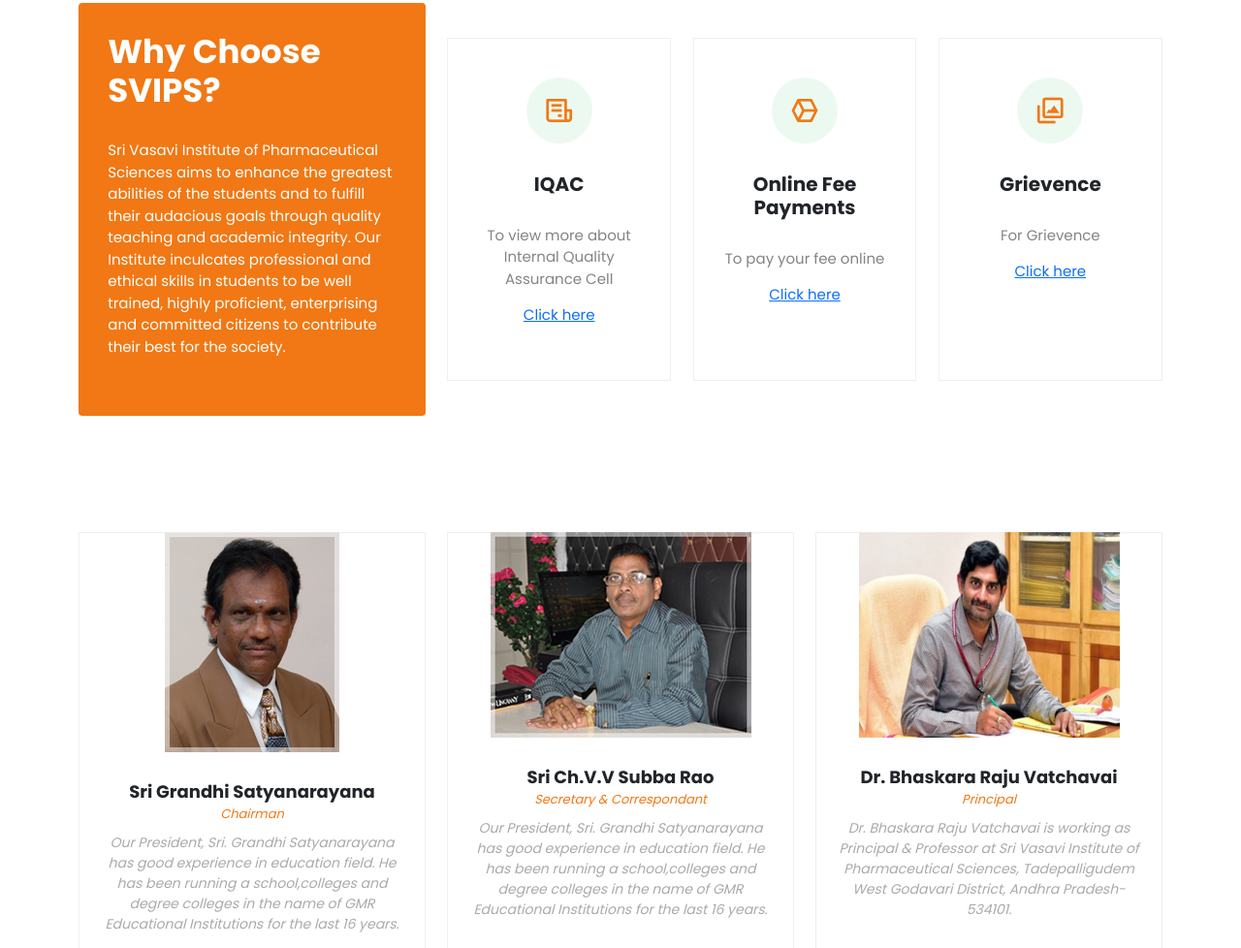
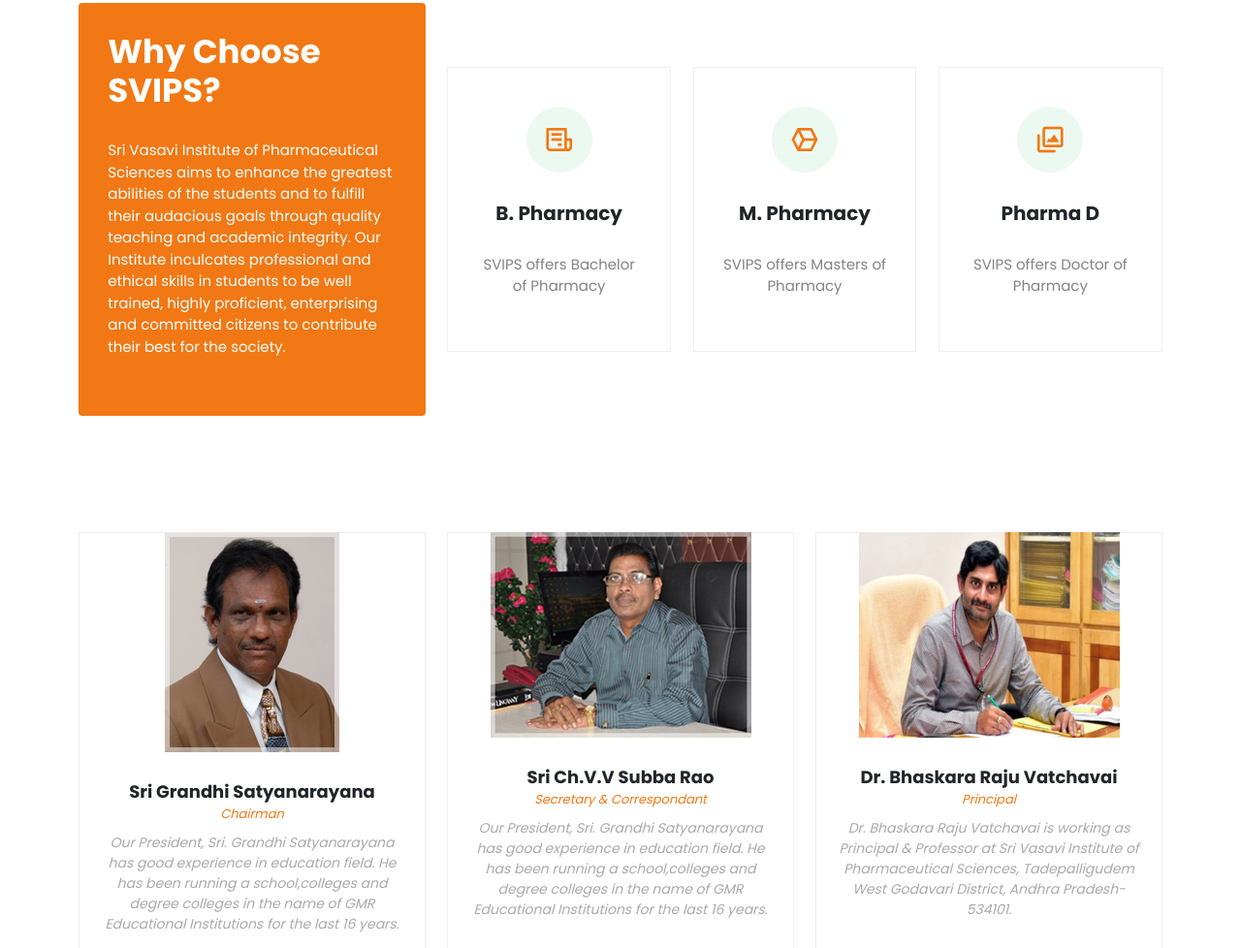
Before and after one commit to Puj1th/pharmacy, a plain HTML site: page index.html in a window 1280 px wide. Shown: the part 872-1850 px from the top of the page at 97% size. Drawn offline with nearby package versions, Linux system fonts and the light colour scheme; a web font is replaced by a local one.

Commit message:
index page courses added

```diff
--- a/index.html
+++ b/index.html
@@ -1049,40 +1049,28 @@
                 </p>
               </div>
             </div>
-            <div
-              class="col-lg-8 d-flex align-items-stretch"
-              data-aos="fade-in"
-              data-aos-delay="100"
-            >
+            <div class="col-lg-8 d-flex align-items-stretch">
               <div class="icon-boxes d-flex flex-column justify-content-center">
                 <div class="row">
                   <div class="col-xl-4 d-flex align-items-stretch">
                     <div class="icon-box mt-4 mt-xl-0">
                       <i class="bx bx-receipt"></i>
-                      <h4>IQAC</h4>
-                      <p>To view more about Internal Quality Assurance Cell</p>
-                      <p><a href="#">Click here</a></p>
+                      <h4>B. Pharmacy</h4>
+                      <p>SVIPS offers Bachelor of Pharmacy</p>
                     </div>
                   </div>
                   <div class="col-xl-4 d-flex align-items-stretch">
                     <div class="icon-box mt-4 mt-xl-0">
                       <i class="bx bx-cube-alt"></i>
-                      <h4>Online Fee Payments</h4>
-                      <p>To pay your fee online</p>
-                      <p>
-                        <a
-                          href="https://sves.org.in/Ecap_Pharma/olpaymentlogin.aspx"
-                          >Click here</a
-                        >
-                      </p>
+                      <h4>M. Pharmacy</h4>
+                      <p>SVIPS offers Masters of Pharmacy</p>
                     </div>
                   </div>
                   <div class="col-xl-4 d-flex align-items-stretch">
                     <div class="icon-box mt-4 mt-xl-0">
                       <i class="bx bx-images"></i>
-                      <h4>Grievence</h4>
-                      <p>For Grievence</p>
-                      <p><a href="#">Click here</a></p>
+                      <h4>Pharma D</h4>
+                      <p>SVIPS offers Doctor of Pharmacy</p>
                     </div>
                   </div>
                 </div>
```
